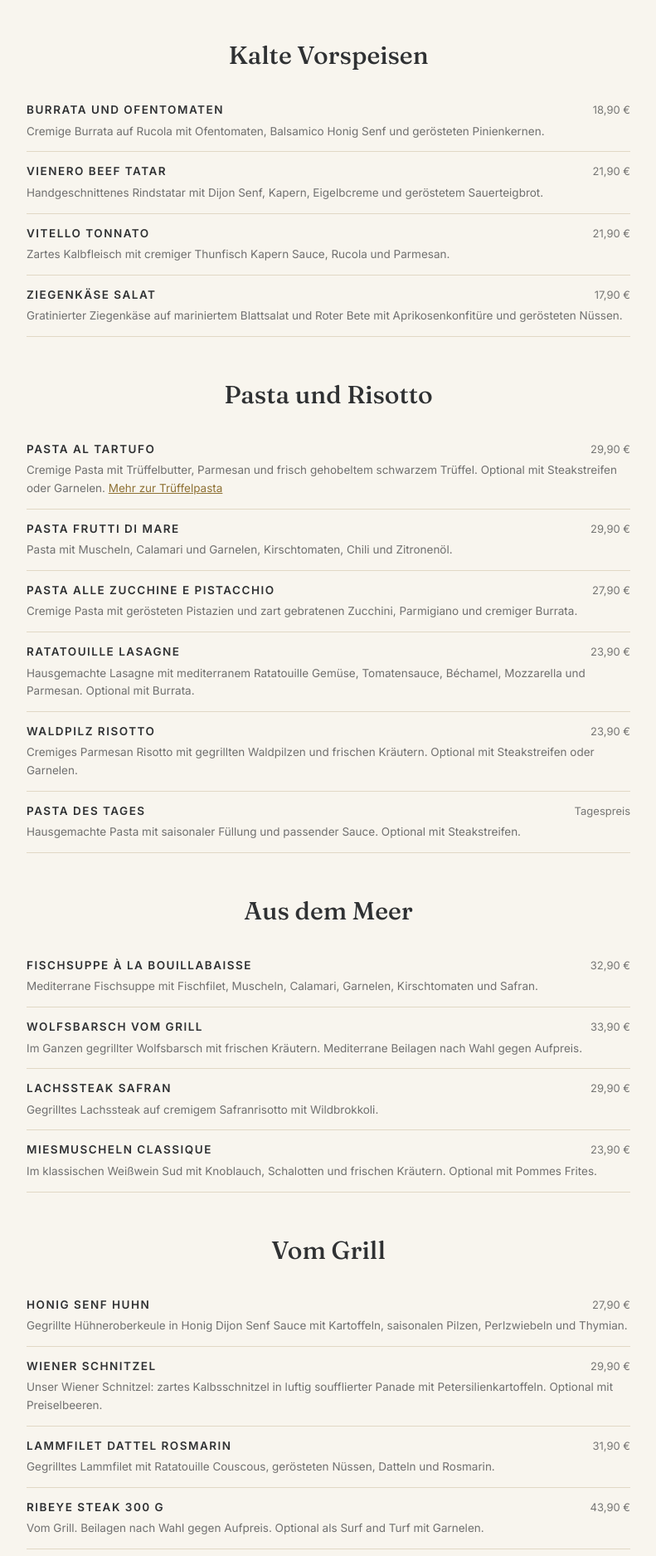
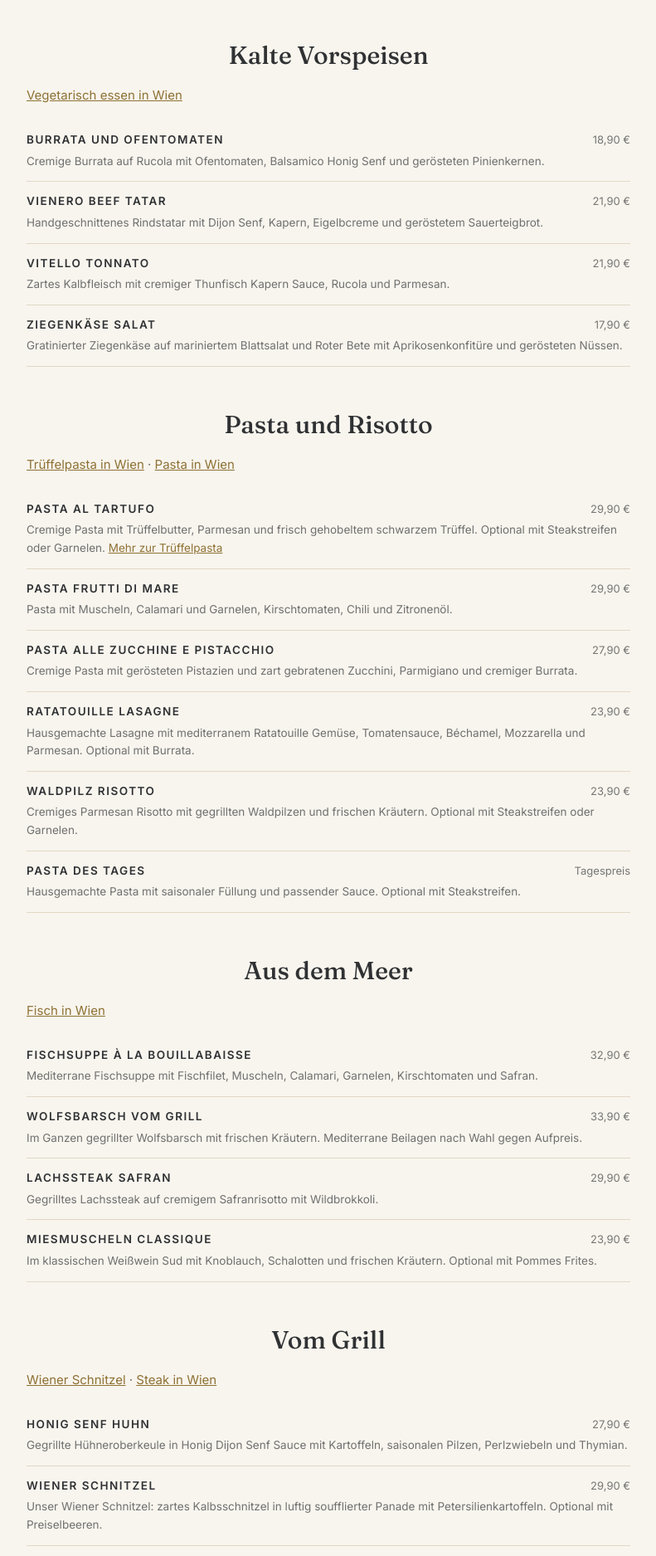
Before and after one commit to jesaya-cmd/vienero-website, a plain HTML site: page menu.html in a window 1280 px wide. Shown: the part 1100-2975 px from the top of the page at 83% size, without its empty margins (244-1035 px from the left). Drawn offline with Linux system fonts and the light colour scheme.

Commit message:
Add files via upload

```diff
--- a/menu.html
+++ b/menu.html
@@ -524,13 +524,13 @@ footer a{color:var(--gold);text-decoration:none;}
 <li><div class="m-kopf"><h3>Garnelen und Calamari vom Grill</h3><span>22,90 €</span></div><p>Mit Patatas, Kirschtomaten, Knoblauch, Olivenöl und frischen Kräutern. Feurig scharf verfeinert.</p></li>
 <li><div class="m-kopf"><h3>Weinbergschnecken</h3><span>16,90 €</span></div><p>In hausgemachter Kräuterbutter goldbraun gratiniert.</p></li>
 </ul></section>
-<section class="m-sek"><h2>Kalte Vorspeisen</h2><ul>
+<section class="m-sek"><h2>Kalte Vorspeisen</h2><p class="sek-mehr" style="margin:-6px 0 18px;font-size:15px"><a href="vegetarisch-wien.html">Vegetarisch essen in Wien</a></p><ul>
 <li><div class="m-kopf"><h3>Burrata und Ofentomaten</h3><span>18,90 €</span></div><p>Cremige Burrata auf Rucola mit Ofentomaten, Balsamico Honig Senf und gerösteten Pinienkernen.</p></li>
 <li><div class="m-kopf"><h3>VIENERO Beef Tatar</h3><span>21,90 €</span></div><p>Handgeschnittenes Rindstatar mit Dijon Senf, Kapern, Eigelbcreme und geröstetem Sauerteigbrot.</p></li>
 <li><div class="m-kopf"><h3>Vitello Tonnato</h3><span>21,90 €</span></div><p>Zartes Kalbfleisch mit cremiger Thunfisch Kapern Sauce, Rucola und Parmesan.</p></li>
 <li><div class="m-kopf"><h3>Ziegenkäse Salat</h3><span>17,90 €</span></div><p>Gratinierter Ziegenkäse auf mariniertem Blattsalat und Roter Bete mit Aprikosenkonfitüre und gerösteten Nüssen.</p></li>
 </ul></section>
-<section class="m-sek"><h2>Pasta und Risotto</h2><ul>
+<section class="m-sek"><h2>Pasta und Risotto</h2><p class="sek-mehr" style="margin:-6px 0 18px;font-size:15px"><a href="trueffelpasta-wien.html">Trüffelpasta in Wien</a> · <a href="pasta-wien.html">Pasta in Wien</a></p><ul>
 <li><div class="m-kopf"><h3>Pasta al Tartufo</h3><span>29,90 €</span></div><p>Cremige Pasta mit Trüffelbutter, Parmesan und frisch gehobeltem schwarzem Trüffel. Optional mit Steakstreifen oder Garnelen. <a href="trueffelpasta-wien.html">Mehr zur Trüffelpasta</a></p></li>
 <li><div class="m-kopf"><h3>Pasta Frutti di Mare</h3><span>29,90 €</span></div><p>Pasta mit Muscheln, Calamari und Garnelen, Kirschtomaten, Chili und Zitronenöl.</p></li>
 <li><div class="m-kopf"><h3>Pasta alle Zucchine e Pistacchio</h3><span>27,90 €</span></div><p>Cremige Pasta mit gerösteten Pistazien und zart gebratenen Zucchini, Parmigiano und cremiger Burrata.</p></li>
@@ -538,13 +538,13 @@ footer a{color:var(--gold);text-decoration:none;}
 <li><div class="m-kopf"><h3>Waldpilz Risotto</h3><span>23,90 €</span></div><p>Cremiges Parmesan Risotto mit gegrillten Waldpilzen und frischen Kräutern. Optional mit Steakstreifen oder Garnelen.</p></li>
 <li><div class="m-kopf"><h3>Pasta des Tages</h3><span>Tagespreis</span></div><p>Hausgemachte Pasta mit saisonaler Füllung und passender Sauce. Optional mit Steakstreifen.</p></li>
 </ul></section>
-<section class="m-sek"><h2>Aus dem Meer</h2><ul>
+<section class="m-sek"><h2>Aus dem Meer</h2><p class="sek-mehr" style="margin:-6px 0 18px;font-size:15px"><a href="fisch-wien.html">Fisch in Wien</a></p><ul>
 <li><div class="m-kopf"><h3>Fischsuppe à la Bouillabaisse</h3><span>32,90 €</span></div><p>Mediterrane Fischsuppe mit Fischfilet, Muscheln, Calamari, Garnelen, Kirschtomaten und Safran.</p></li>
 <li><div class="m-kopf"><h3>Wolfsbarsch vom Grill</h3><span>33,90 €</span></div><p>Im Ganzen gegrillter Wolfsbarsch mit frischen Kräutern. Mediterrane Beilagen nach Wahl gegen Aufpreis.</p></li>
 <li><div class="m-kopf"><h3>Lachssteak Safran</h3><span>29,90 €</span></div><p>Gegrilltes Lachssteak auf cremigem Safranrisotto mit Wildbrokkoli.</p></li>
 <li><div class="m-kopf"><h3>Miesmuscheln Classique</h3><span>23,90 €</span></div><p>Im klassischen Weißwein Sud mit Knoblauch, Schalotten und frischen Kräutern. Optional mit Pommes Frites.</p></li>
 </ul></section>
-<section class="m-sek"><h2>Vom Grill</h2><ul>
+<section class="m-sek"><h2>Vom Grill</h2><p class="sek-mehr" style="margin:-6px 0 18px;font-size:15px"><a href="wiener-schnitzel.html">Wiener Schnitzel</a> · <a href="steak-wien.html">Steak in Wien</a></p><ul>
 <li><div class="m-kopf"><h3>Honig Senf Huhn</h3><span>27,90 €</span></div><p>Gegrillte Hühneroberkeule in Honig Dijon Senf Sauce mit Kartoffeln, saisonalen Pilzen, Perlzwiebeln und Thymian.</p></li>
 <li><div class="m-kopf"><h3>Wiener Schnitzel</h3><span>29,90 €</span></div><p>Unser Wiener Schnitzel: zartes Kalbsschnitzel in luftig soufflierter Panade mit Petersilienkartoffeln. Optional mit Preiselbeeren.</p></li>
 <li><div class="m-kopf"><h3>Lammfilet Dattel Rosmarin</h3><span>31,90 €</span></div><p>Gegrilltes Lammfilet mit Ratatouille Couscous, gerösteten Nüssen, Datteln und Rosmarin.</p></li>
```
Also changed, not shown: faq.html (+1 -1 lines), menu-photos.html (+1 -1 lines).
